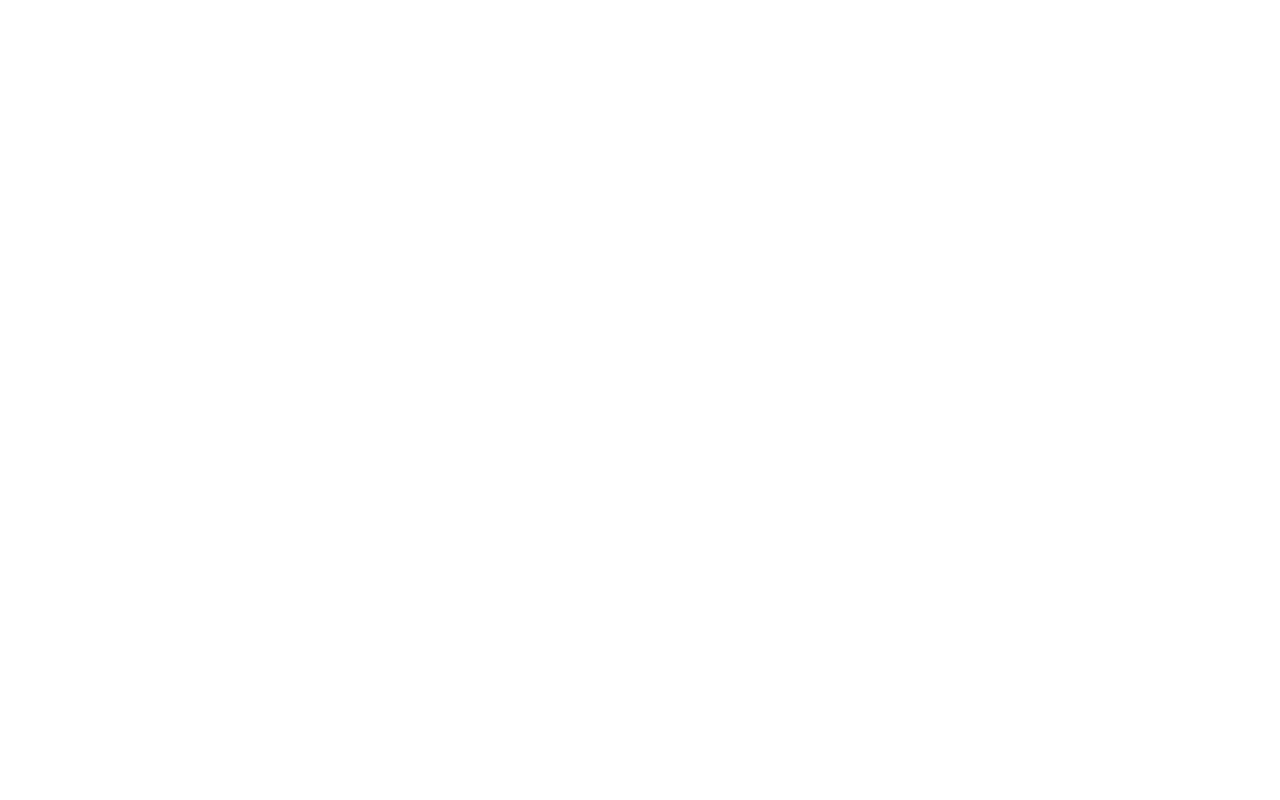
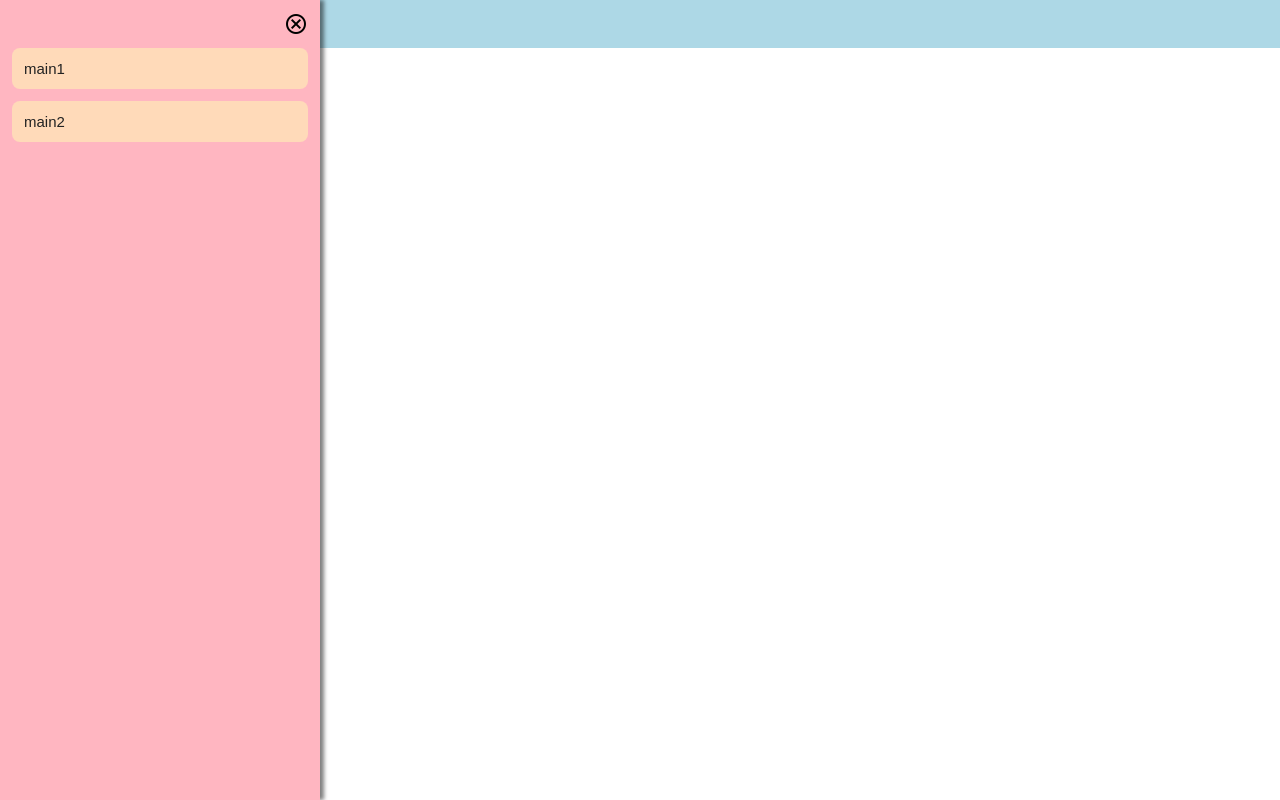
Before and after one commit to Mad-Deuce/ICH_FE_HW, a plain HTML site: page index.html in a window 1280 px wide. Drawn offline with nearby package versions, Linux system fonts and the light colour scheme.

Commit message:
release 1.0

```diff
--- a/index.html
+++ b/index.html
@@ -3,11 +3,19 @@
   <head>
     <meta charset="UTF-8" />
     <meta name="viewport" content="width=device-width, initial-scale=1.0" />
+    <link rel="stylesheet" href="https://fonts.googleapis.com/css2?family=Material+Symbols+Outlined:opsz,wght,FILL,GRAD@20..48,100..700,0..1,-50..200&icon_names=cancel" />
     <link rel="stylesheet" type="text/css" href="styles/style.css" />
     <title>Document</title>
   </head>
   <body>
 
+    <nav>
+      <span id="openButton" class="material-symbols-rounded"> menu </span>
+      <div id="navMenu" class="nav-menu nav-menu--open">
+        <span id="closeButton"class="material-symbols-outlined"> cancel </span>
+      </div>
+    </nav>
+
     <script src="scripts/main.js"></script>
   </body>
 </html>
--- a/scripts/main.js
+++ b/scripts/main.js
@@ -0,0 +1,89 @@
+// Создать навигационное меню, которое будет открываться, выезжая из края экрана.
+// Само меню - абсолютно позиционированный блок с заданным свойством transform: translateX,
+// которое будет меняться в зависимости от состояния меню.
+// Добавить подпункты меню таким образом чтобы при клике на любой пункт меню снизу появились еще два - три подраздела.
+
+const menuStructure = [
+    {
+        title: "main1",
+        href: "main1",
+        items: [
+            {
+                title: "sub11",
+                href: "sub11",
+            },
+            {
+                title: "sub12",
+                href: "sub12",
+                items: [
+                    {
+                        title: "sub121",
+                        href: "sub121",
+                    },
+                    {
+                        title: "sub122",
+                        href: "sub122",
+                    },
+                ]
+            },
+            {
+                title: "sub13",
+                href: "sub13",
+            },
+            {
+                title: "sub14",
+                href: "sub14",
+            },
+        ],
+    },
+    {
+        title: "main2",
+        href: "main2",
+        items: [
+            {
+                title: "sub21",
+                href: "sub21",
+            },
+        ],
+    },
+];
+
+
+const navMenu = document.getElementById("navMenu");
+const openButton = document.getElementById("openButton");
+const closeButton = document.getElementById("closeButton");
+const toggleMenu = () => {
+    navMenu.classList.toggle("nav-menu--open");
+};
+openButton.addEventListener("click", () => {
+    toggleMenu();
+});
+closeButton.addEventListener("click", () => {
+    toggleMenu();
+});
+
+const createMenu = (menuStructure, parent, lv = -1) => {
+    let level = lv + 1;
+
+    const parentElem = document.createElement("ul");
+    parentElem.addEventListener("click", (e) => {
+        e.stopPropagation();
+        e.target.parentElement.classList.toggle('children__visible-none');
+    });
+
+    parent.appendChild(parentElem);
+    menuStructure.forEach(item => {
+        let title = document.createElement("p");
+        title.innerHTML = item.title;
+        const childElem = document.createElement("li");
+        childElem.style.marginLeft = `${level * 20}px`;
+        childElem.classList.add('children__visible-none');
+        childElem.appendChild(title);
+        parentElem.appendChild(childElem);
+        if (item.items) {
+            createMenu(item.items, childElem, level);
+        }
+    });
+};
+
+createMenu(menuStructure, navMenu);
--- a/styles/index.scss
+++ b/styles/index.scss
@@ -0,0 +1,54 @@
+* {
+    margin: 0;
+    padding: 0;
+    box-sizing: border-box;
+    font-family: Arial, Helvetica, sans-serif;
+  }
+  nav {
+    width: 100%;
+    background-color: lightblue;
+    height: 48px;
+    padding: 12px;
+    display: flex;
+    align-items: center;
+  }
+  .nav-menu {
+    display: flex;
+    flex-direction: column;
+    transform: translateX(-100%);
+    background-color: lightpink;
+    width: 320px;
+    height: 100vh;
+    position: absolute;
+    top: 0;
+    left: 0;
+    transition: all 0.2s linear;
+    padding: 12px;
+
+    li {
+      list-style: none;
+    }
+
+    p {
+      font-size: 15px;
+      color: #222222;
+      padding: 12px;
+      margin: 12px 0;
+      border-radius: 8px;
+      background-color: peachpuff;
+    }
+  }
+
+  .nav-menu--open {
+    transform: translateX(0%);
+    box-shadow: 4px 0px 4px 0px #00000080;
+  }
+  .nav-menu span {
+    align-self: flex-end;
+  }
+
+  .children__visible-none {
+    ul {
+      display: none;
+    }
+  }
```
Also changed, not shown: README.md, styles/style.css, 1 other file.
